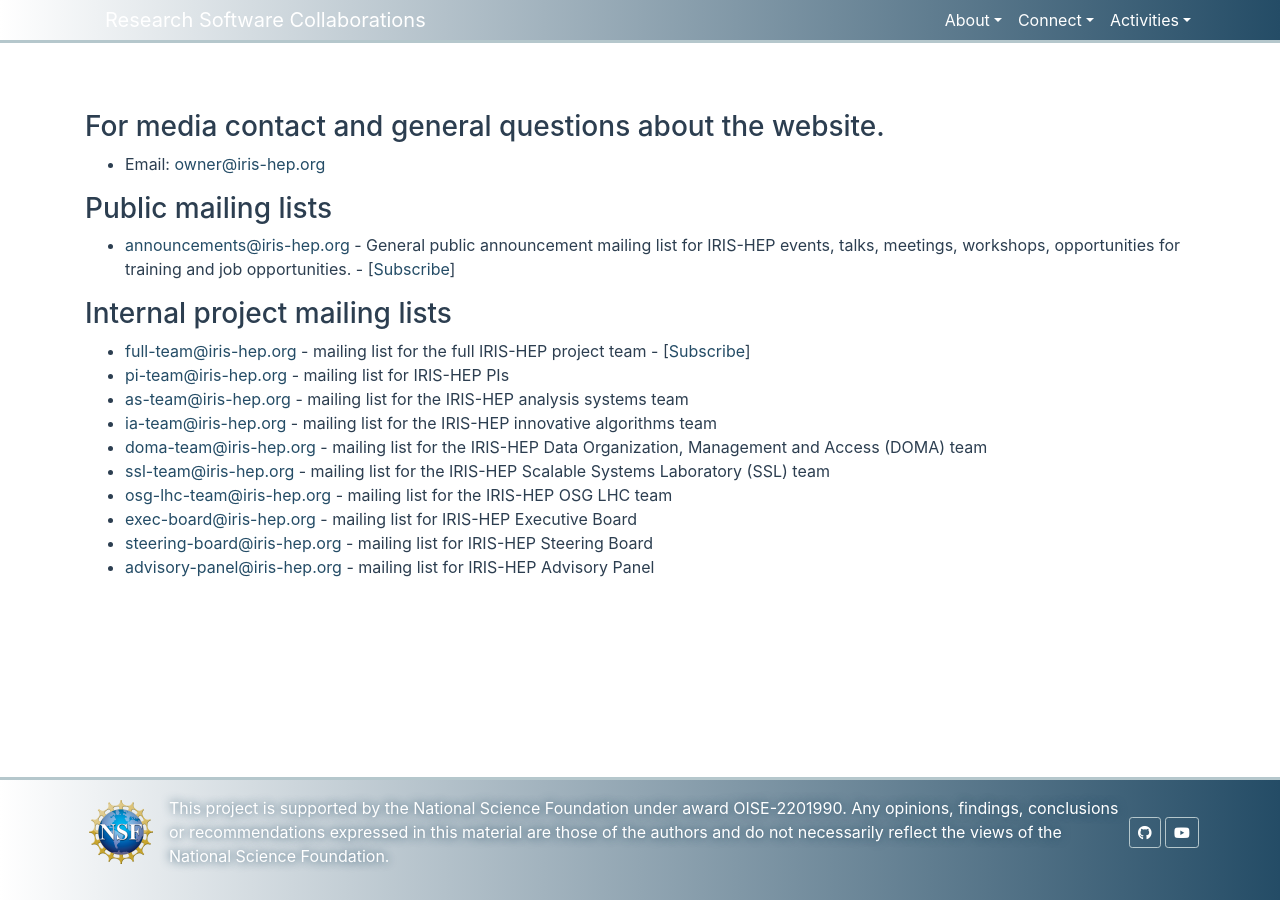
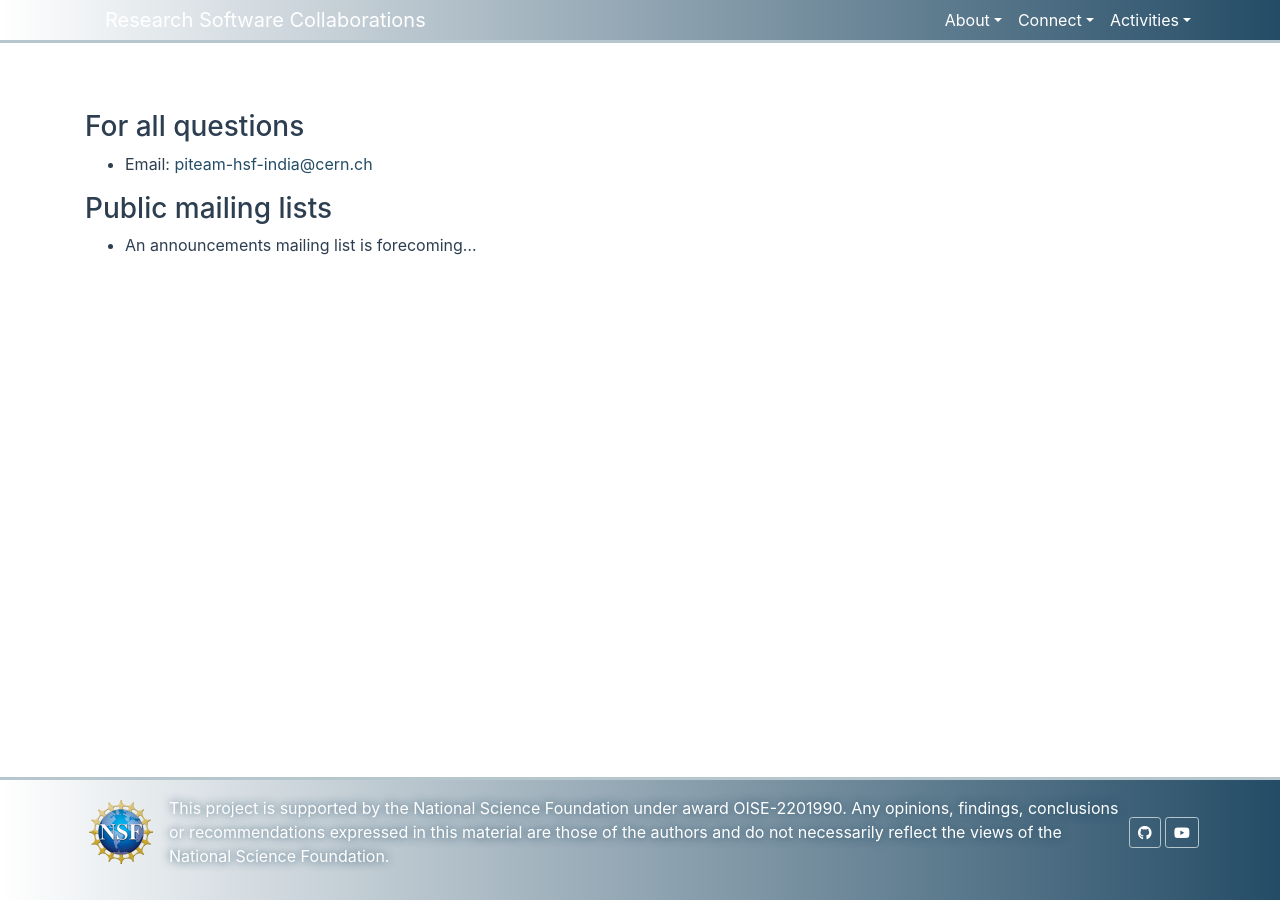
Before and after one commit to research-software-collaborations/research-software-collaborations.github.io, a Jekyll site: the page built from pages/contact.md, in a window 1280 px wide. Built offline with Jekyll 4.4.1, drawn with Linux system fonts in a browser that asks for light colours; cached includes are drawn as plain includes.

Commit message:
clean up contacts

```diff
--- a/pages/contact.md
+++ b/pages/contact.md
@@ -4,22 +4,8 @@ layout: default
 title: Contact Information
 ---
 
-### For media contact and general questions about the website.
-  * Email: <mailto:owner@iris-hep.org>
+### For all questions
+  * Email: <mailto:piteam-hsf-india@cern.ch>
 
 ### Public mailing lists
-
-  * [announcements@iris-hep.org](mailto:announcements@iris-hep.org) - General public announcement mailing list for IRIS-HEP events, talks, meetings, workshops, opportunities for training and job opportunities. - [[Subscribe](https://groups.google.com/a/iris-hep.org/forum/#!forum/announcements)]
-
-### Internal project mailing lists
-
-  * [full-team@iris-hep.org](mailto:full-team@iris-hep.org) - mailing list for the full IRIS-HEP project team - [[Subscribe](https://groups.google.com/a/iris-hep.org/forum/#!forum/full-team)]
-  * [pi-team@iris-hep.org](mailto:pi-team@iris-hep.org) - mailing list for IRIS-HEP PIs
-  * [as-team@iris-hep.org](mailto:as-team@iris-hep.org) - mailing list for the IRIS-HEP analysis systems team
-  * [ia-team@iris-hep.org](mailto:ia-team@iris-hep.org) - mailing list for the IRIS-HEP innovative algorithms team
-  * [doma-team@iris-hep.org](mailto:doma-team@iris-hep.org) - mailing list for the IRIS-HEP Data Organization, Management and Access (DOMA) team
-  * [ssl-team@iris-hep.org](mailto:ssl-team@iris-hep.org) - mailing list for the IRIS-HEP Scalable Systems Laboratory (SSL) team
-  * [osg-lhc-team@iris-hep.org](mailto:osg-lhc-team@iris-hep.org) - mailing list for the IRIS-HEP OSG LHC team
-  * [exec-board@iris-hep.org](mailto:exec-board@iris-hep.org) - mailing list for IRIS-HEP Executive Board
-  * [steering-board@iris-hep.org](mailto:steering-board@iris-hep.org) - mailing list for IRIS-HEP Steering Board
-  * [advisory-panel@iris-hep.org](mailto:advisory-panel@iris-hep.org) - mailing list for IRIS-HEP Advisory Panel
+  * An announcements mailing list is forecoming...
```
